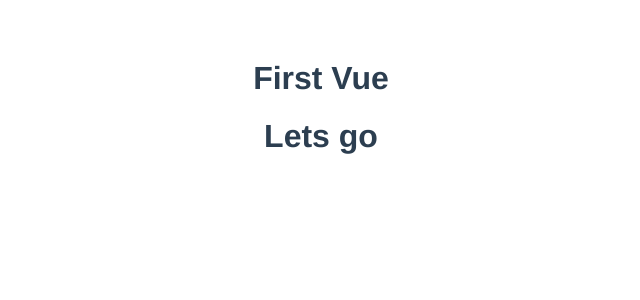
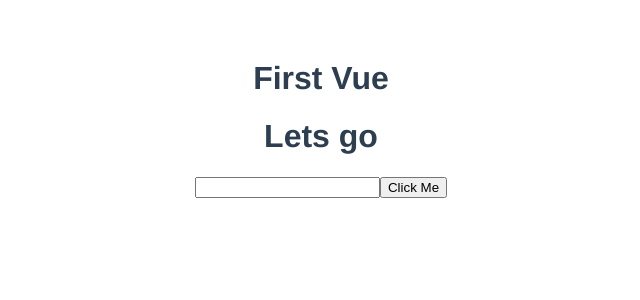
Before and after one commit to GarlicBuns19/Vue_JS_Workshop, a Vue app in the folder Learning/Basics/Pt2 vue create/modal-project/: page / in a window 1280 px wide. Shown: the top 300 px of the page, without its empty margins (319-959 px from the left). Built offline with nearby package versions, Linux system fonts and the light colour scheme.

Commit message:
claasList and setAttribute, ref call it $refs

```diff
--- a/Learning/Basics/Pt2 vue create/modal-project/src/App.vue
+++ b/Learning/Basics/Pt2 vue create/modal-project/src/App.vue
@@ -1,6 +1,8 @@
 <template>
 <h1>First Vue</h1>
 <h1>{{ subtitle }}</h1>
+<input type="text" name="" ref="name">
+<button @click="handelClick">Click Me</button>
   <!-- <img alt="Vue logo" src="./assets/logo.png">
   <HelloWorld msg="Welcome to Your Vue.js App"/> -->
 </template>
@@ -14,6 +16,14 @@
       return {
         subtitle: "Lets go",
       };
+   },
+   methods:{
+    handelClick(){
+      console.log(this.$refs.name)
+      this.$refs.name.focus( )
+      this.$refs.name.setAttribute('id','input-ref')
+      this.$refs.name.classList.add('input-refffff')
+    }
    }
   // components: {
   //   HelloWorld
```
